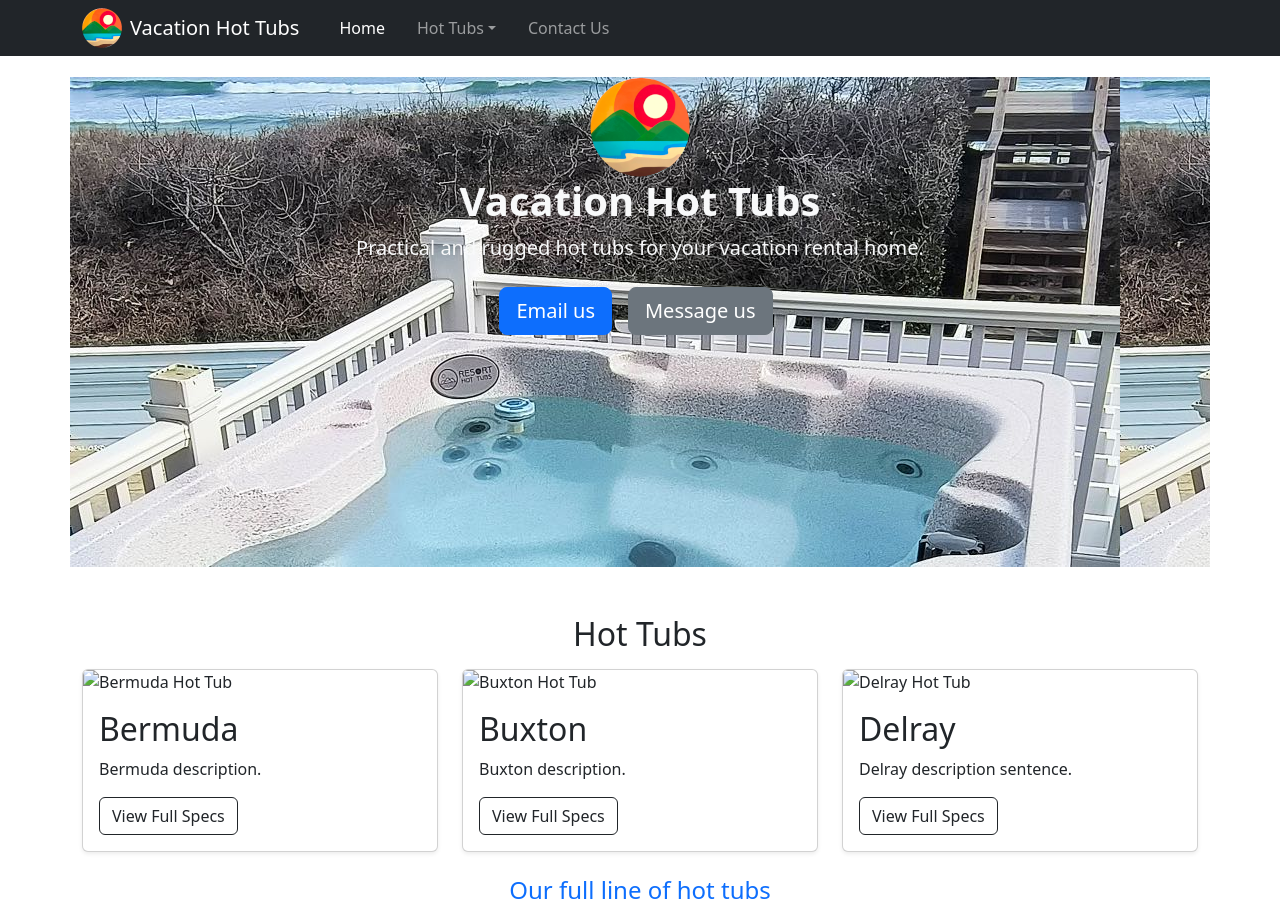
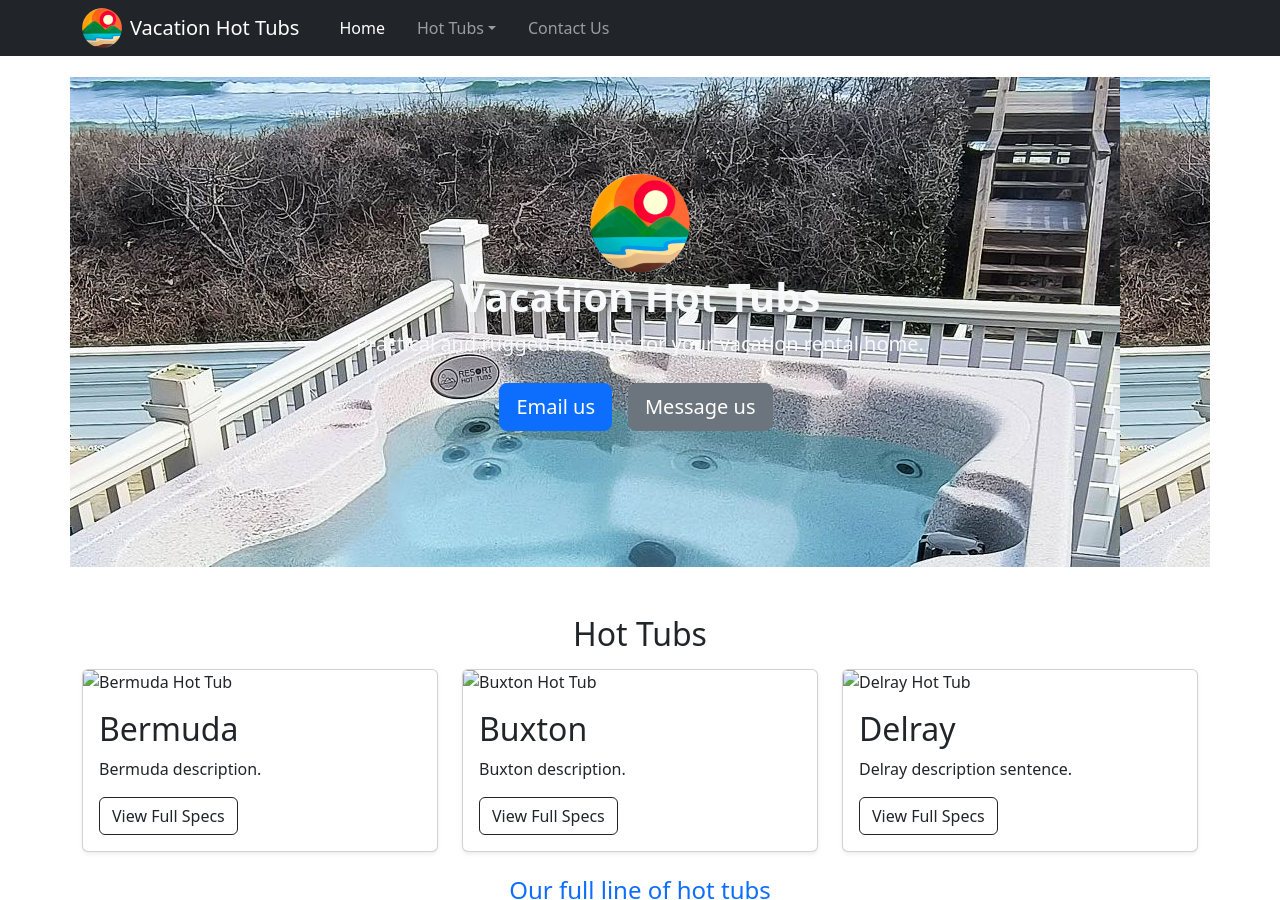
Before and after one commit to vacationhottubs/vacationhottubs.github.io, a Jekyll site: the page built from index.html, in a window 1280 px wide and 900 px high. Built offline with Jekyll 4.4.1, drawn with Linux system fonts in a browser that asks for light colours.

Commit message:
Update index.html

```diff
--- a/index.html
+++ b/index.html
@@ -5,9 +5,9 @@ excerpt: Vacation Hot Tubs provides practical and rugged hot tubs for your vacat
 ---
 
         <!-- Begin Hero -->
-        <div class="row justify-content-md-center" style="background-image: url(images/home/hero.jpg);height: 490px">
-          <div class="col-md-9 col-lg-8 col-xl-7 text-center text-light">
-            <img alt="Vacation Hot Tubs logo" src="images/home/large-logo.png" />
+        <div class="row justify-content-md-center" id="hero">
+          <div class="col-md-9 col-lg-8 col-xl-7 text-center text-light pt-5">
+            <img alt="Vacation Hot Tubs logo" class="pt-5" src="images/home/large-logo.png" />
             <h1 class="fw-bold">Vacation Hot Tubs</h1>
             <p class="lead">Practical and rugged hot tubs for your vacation rental home.</p>
             <div class="d-grid gap-2 d-sm-flex justify-content-sm-center">
```
